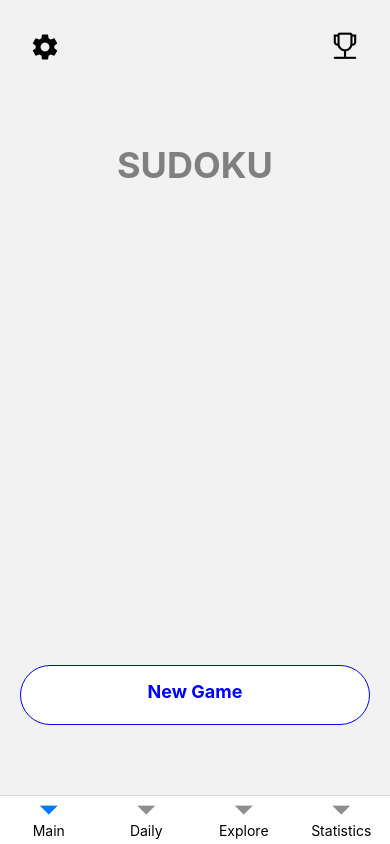
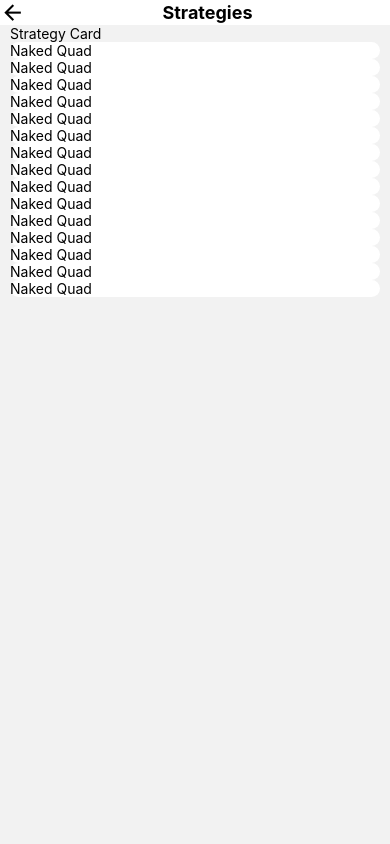
Before and after one commit to kritajns/GameApp, a React Native app: screen /Strategies in a window 390 px wide. Built offline with nearby package versions, Linux system fonts and the light colour scheme.

Commit message:
feat: add strategy screen with card modal

```diff
--- /dev/null
+++ b/src/components/StrategyCard.tsx
@@ -0,0 +1,44 @@
+import {View, Text, StyleSheet, FlatList, TouchableOpacity} from 'react-native';
+import React from 'react';
+
+interface StrategyProps {
+  data: any;
+  onPress?: () => void;
+}
+
+const StrategyCard: React.FC<StrategyProps> = ({data, onPress}) => {
+  const renderStrategyItem = ({item}: any) => {
+    console.log('this is item', item);
+    return (
+      <TouchableOpacity style={styles.boxContainer}>
+        <Text>Naked Quad</Text>
+      </TouchableOpacity>
+    );
+  };
+
+  return (
+    <View style={styles.container}>
+      <Text>Strategy Card</Text>
+
+      <FlatList
+        data={data}
+        keyExtractor={index => index.toString()}
+        renderItem={renderStrategyItem}
+      />
+    </View>
+  );
+};
+
+const styles = StyleSheet.create({
+  container: {
+    // backgroundColor: 'white',
+    marginHorizontal: 10,
+    // borderRadius: 15,
+  },
+  boxContainer: {
+    backgroundColor: 'white',
+    borderRadius: 20,
+  },
+});
+
+export default StrategyCard;
--- /dev/null
+++ b/src/constants/DummyData/data.tsx
@@ -0,0 +1,17 @@
+export const strategiesData = [
+  'Last Blank Cell',
+  'Last Remaining Cell',
+  'Single Candidate',
+  'Naked Pair',
+  'Intersection removal',
+  'Hidden Pair',
+  'Naked Triplet',
+  'Hidden Triplet',
+  'Naked Quad',
+  'XY-Wing',
+  'X-Wing',
+  'Swordfish',
+  'Simple Coloring',
+  'XYZ-Wing',
+  'XCycle',
+];
--- a/src/routes/index.tsx
+++ b/src/routes/index.tsx
@@ -3,6 +3,7 @@ import { createStackNavigator } from "@react-navigation/stack";
 import TabRoutes from "./TabRoutes";
 import Settings from "../screens/Settings";
 import AwardsPage from "../screens/Awards";
+import Strategies from "../screens/Strategies";
 
 const Stack = createStackNavigator();
 
@@ -14,6 +15,7 @@ const Routes = () => {
             <Stack.Screen name="TabRoutes" component={TabRoutes} />
             <Stack.Screen name="Settings" component={Settings} />
             <Stack.Screen name="Awards" component={AwardsPage} />
+            <Stack.Screen name="Strategies" component={Strategies} />
 
         </Stack.Navigator>
     );
--- /dev/null
+++ b/src/screens/Strategies/index.tsx
@@ -0,0 +1,19 @@
+import { View, Text } from 'react-native'
+import React from 'react'
+import HeaderComponent from '../../components/HeaderComponent'
+import StrategyCard from '../../components/StrategyCard'
+import { strategiesData } from '../../constants/DummyData/data'
+
+const Strategies = () => {
+  return (
+    <View>
+      <HeaderComponent title="Strategies" />
+
+      <View>
+        <StrategyCard data={strategiesData} />
+      </View>
+    </View>
+  )
+}
+
+export default Strategies
```
